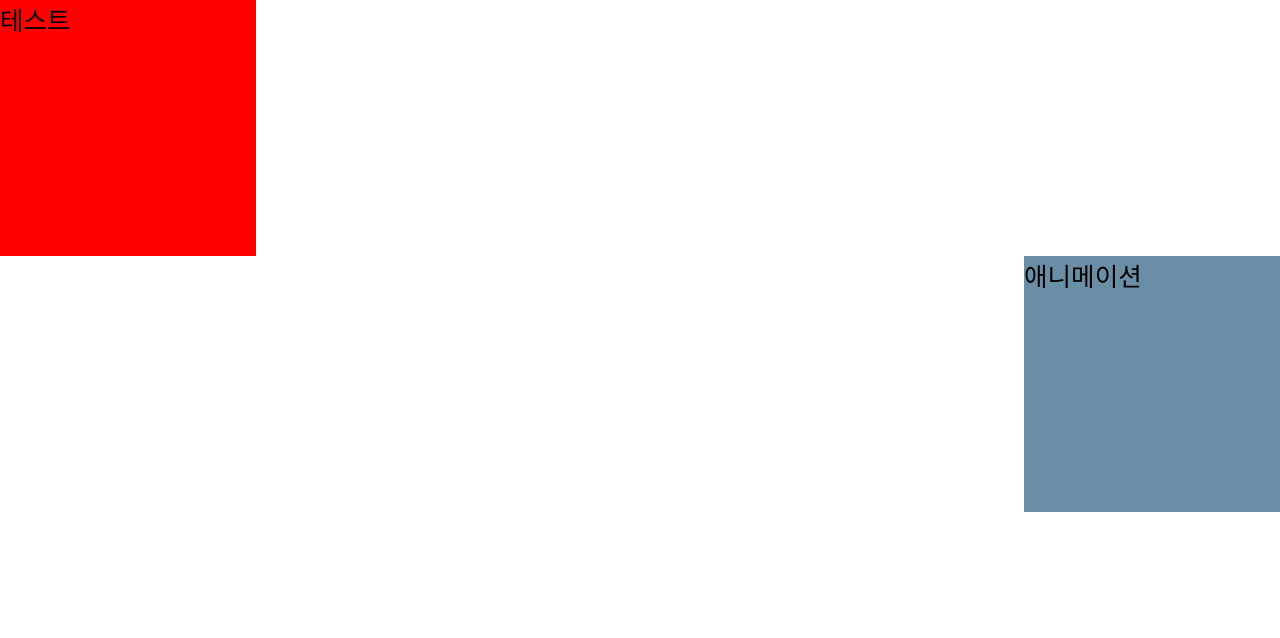
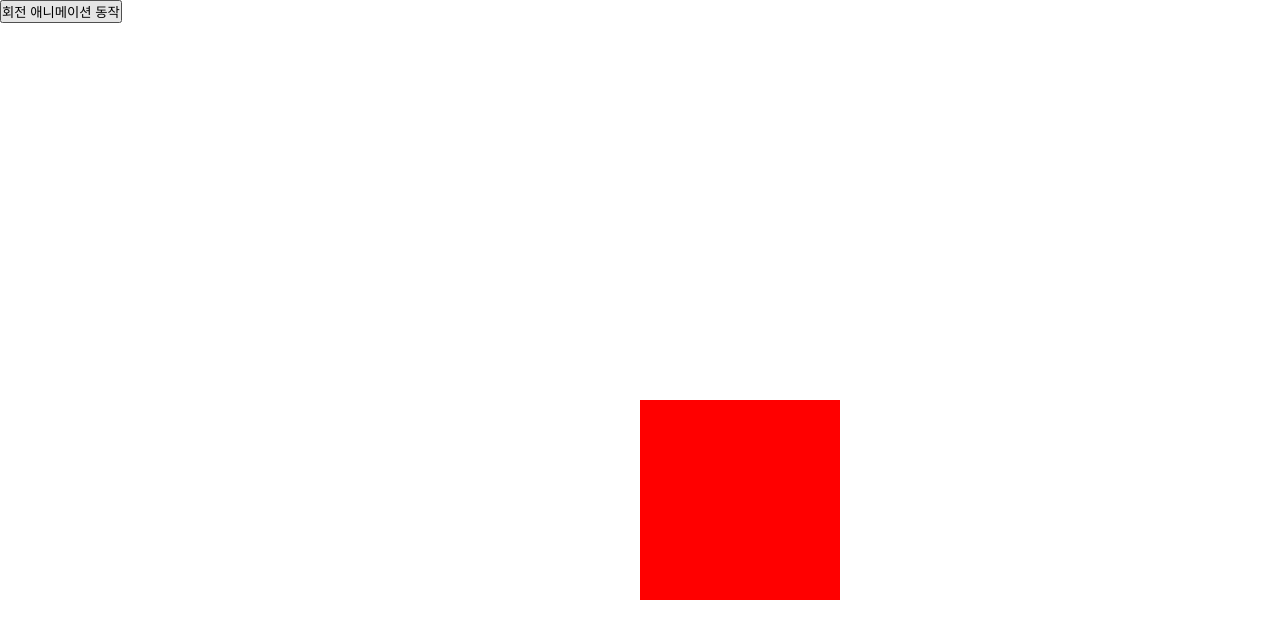
Before and after one commit to JoStar33/Framer-Motion-Practice, a React (Create React App) app: page / in a window 1280 px wide. Shown: the top 638 px of the page. Built offline with nearby package versions, Linux system fonts and the light colour scheme.

Commit message:
feat: framer motion에서 제공하는 훅 공부

```diff
--- a/src/App.tsx
+++ b/src/App.tsx
@@ -11,12 +11,13 @@ import HeartBeatingPage from "./pages/HeartBeatingPage";
 import AnimationPlayButton from "./components/AnimationPlayButton";
 import ScrollAnimation from "./components/ScrollAnimation";
 import ScrollTestPage from "./pages/ScrollTestPage";
+import AnimationHook from "./components/AnimationHook";
 
 export default function App() {
   return (
     // <SideBarPage />
     <S.App>
-      <ScrollTestPage />
+      <AnimationHook />
     </S.App>
   );
 }
--- /dev/null
+++ b/src/components/AnimationHook.tsx
@@ -0,0 +1,57 @@
+import { motion, useAnimate, useMotionValue } from "framer-motion";
+import React from "react";
+import styled from "styled-components";
+
+export default function AnimationHook() {
+  //motion태그에 애니메이션을 거는게 아닌, ref정보를 가져와서 애니메이션을 동작시키는 방식.
+  const [animateRef, animate] = useAnimate();
+  //애니메이션의 값을 동기화하는 훅.
+  const rotateValue = useMotionValue(0);
+
+  const handleClickAnimateButton = () => {
+    //참고로 비동기적으로 동작하는 코드이기 때문에 그 아래에 코드들이 순차적으로 진행되길 원한다면 await을 걸어줘야함
+    animate(animateRef.current, { rotate: [0, 40, 0] });
+  };
+
+  React.useEffect(() => {
+    //rotateValue의 값이 변화할때마다 rotate값을 찍음.
+    //animate와 연계하면 >> rotateValue값이 변화할때마다 애니메이션이 변하게 만들 수 있음.
+    const unsubscibeRotateEvent = rotateValue.on("change", (rotate) => {
+      console.log(rotate);
+    });
+    return () => {
+      //주의! 리액트는 알겠지만, 이벤트를 해제해주는 작업을 거치지않으면 메모리누수 및 이슈가 발생할 수 있음.
+      //다음과 같이 이벤트를 해제하는 작업이 필요함.
+      unsubscibeRotateEvent();
+    };
+    // eslint-disable-next-line react-hooks/exhaustive-deps
+  }, []);
+
+  return (
+    <S.AnimationHook>
+      <motion.div
+        className="rotate-box"
+        ref={animateRef}
+        //이렇게 값을 작성시 rotate값이 동기화됨.
+        style={{ rotate: rotateValue }}
+      ></motion.div>
+      <button onClick={handleClickAnimateButton}>회전 애니메이션 동작</button>
+    </S.AnimationHook>
+  );
+}
+
+const S = {
+  AnimationHook: styled.div`
+    position: relative;
+    width: 100%;
+    height: 100vh;
+    .rotate-box {
+      width: 200px;
+      height: 200px;
+      background-color: red;
+      position: fixed;
+      top: 50%;
+      left: 50%;
+    }
+  `,
+};
--- a/src/pages/ScrollTestPage.tsx
+++ b/src/pages/ScrollTestPage.tsx
@@ -1,4 +1,4 @@
-import { motion, steps } from "framer-motion";
+import { motion } from "framer-motion";
 import React from "react";
 import styled from "styled-components";
 
```
